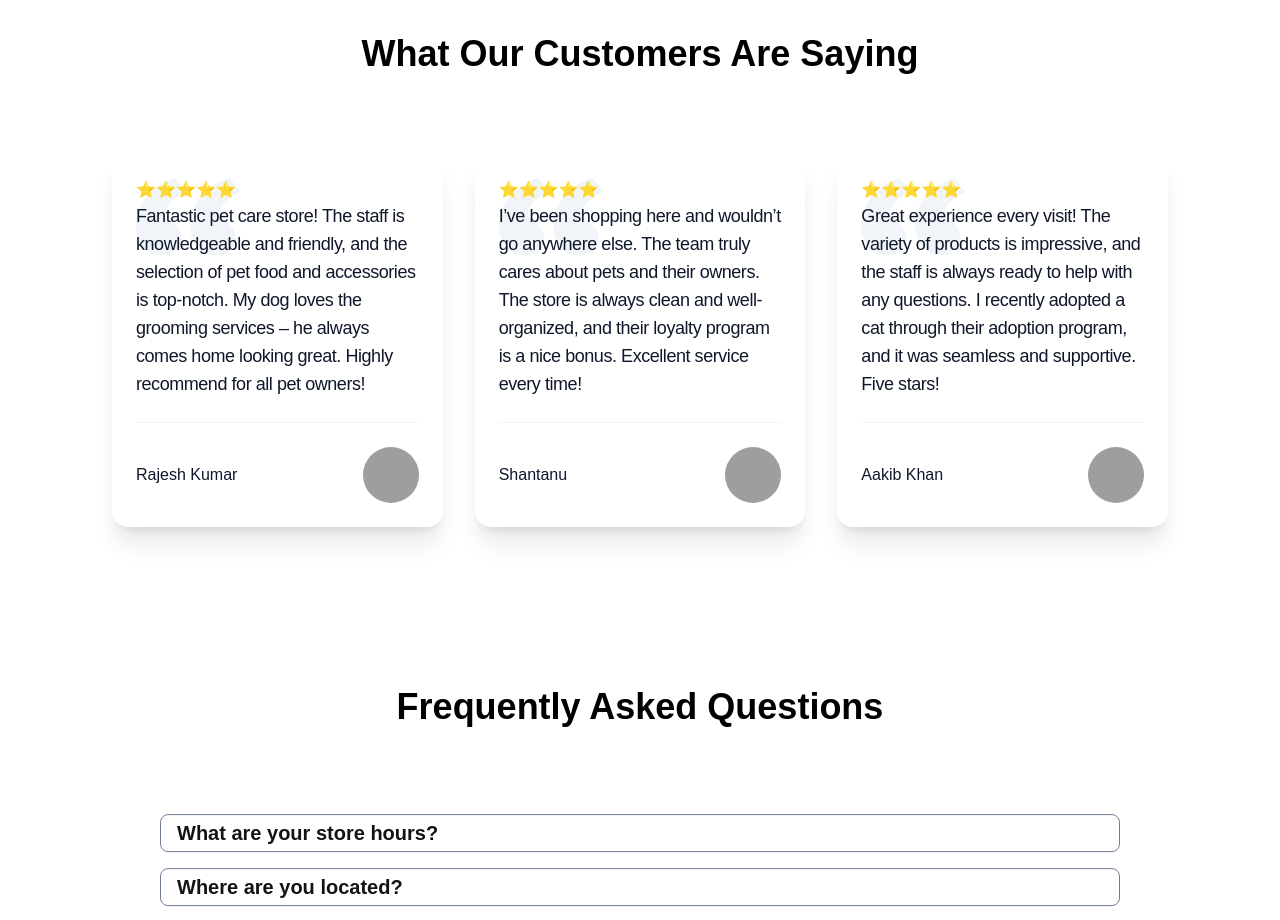
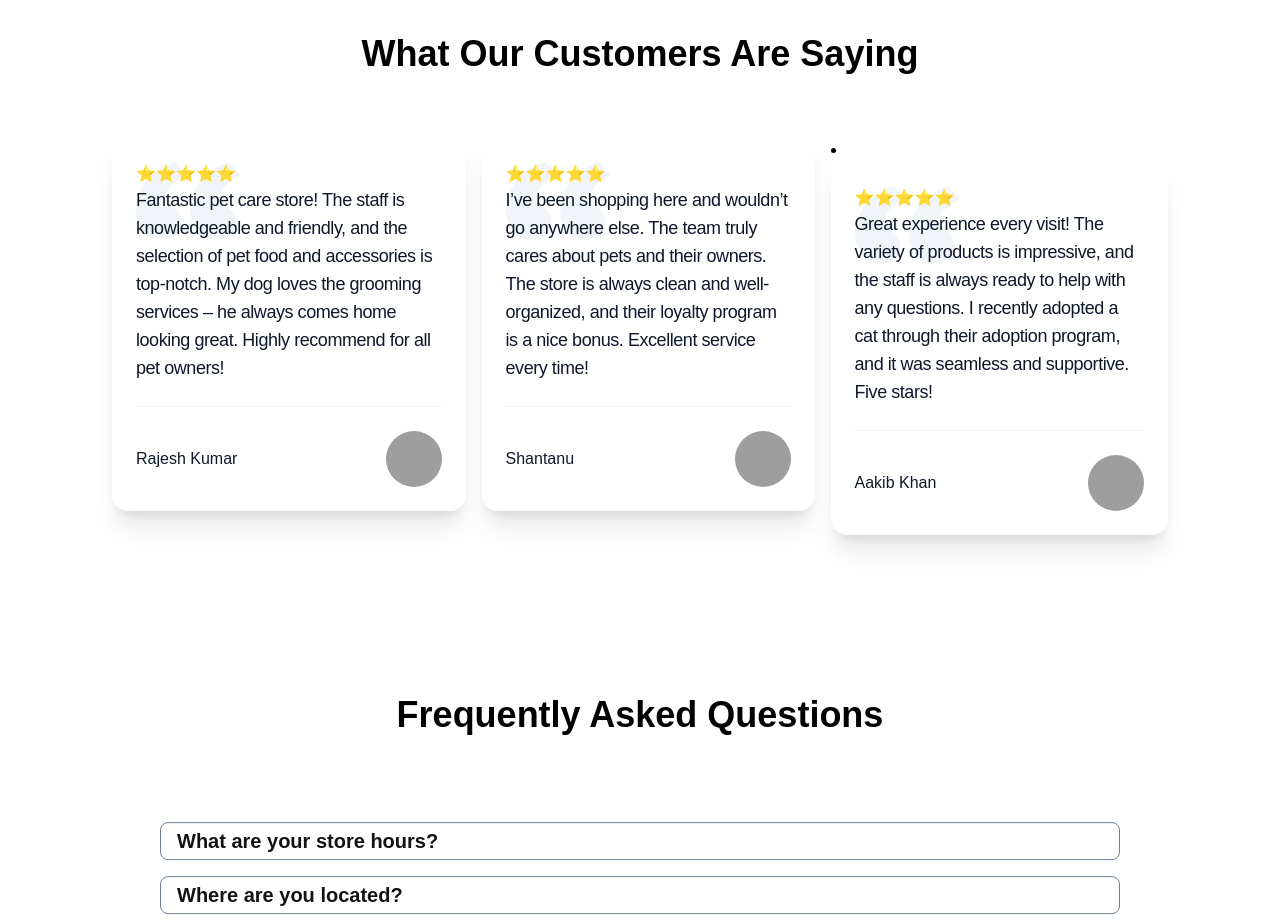
Before and after one commit to Joiyad-abg/spc-website, a React (Create React App) app: page / in a window 1280 px wide. Shown: the part 4180-5100 px from the top of the page. Built offline with nearby package versions, Linux system fonts and the light colour scheme; grey boxes are pictures that could not be loaded.

Commit message:
ul issue resolved

```diff
--- a/src/components/Reviews/Reviews.jsx
+++ b/src/components/Reviews/Reviews.jsx
@@ -10,13 +10,11 @@ const Reviews = () => {
               What Our Customers Are Saying
             </h2>
           </div>
-          <ul
+          <div
             role="list"
-            className="mx-auto mt-16 grid max-w-2xl grid-cols-1 gap-6 sm:gap-8 lg:mt-20 lg:max-w-none lg:grid-cols-3"
+            className="mx-auto mt-16 flex flex-col md:flex-row gap-4"
           >
-            <li>
-              <ul role="list" className="flex flex-col gap-y-6 sm:gap-y-8">
-                <li>
+            <div className="flex flex-col gap-y-6 sm:gap-y-8">
               <figure className="relative rounded-2xl bg-white p-6 shadow-xl shadow-slate-900/10">
                 <svg
                   aria-hidden="true"
@@ -30,10 +28,10 @@ const Reviews = () => {
                 <blockquote className="relative">
                   <p className="text-lg tracking-tight text-slate-900">
                     Fantastic pet care store! The staff is knowledgeable and
-                        friendly, and the selection of pet food and accessories
-                        is top-notch. My dog loves the grooming services – he
-                        always comes home looking great. Highly recommend for
-                        all pet owners!
+                    friendly, and the selection of pet food and accessories is
+                    top-notch. My dog loves the grooming services – he always
+                    comes home looking great. Highly recommend for all pet
+                    owners!
                   </p>
                 </blockquote>
                 <figcaption className="relative mt-6 flex items-center justify-between border-t border-slate-100 pt-6">
@@ -52,12 +50,9 @@ const Reviews = () => {
                   </div>
                 </figcaption>
               </figure>
-                </li>
-              </ul>
-            </li>
-            <li>
-              <ul role="list" className="flex flex-col gap-y-6 sm:gap-y-8">
-                <li>
+            </div>
+
+            <div className="flex flex-col gap-y-6 sm:gap-y-8">
               <figure className="relative rounded-2xl bg-white p-6 shadow-xl shadow-slate-900/10">
                 <svg
                   aria-hidden="true"
@@ -70,11 +65,10 @@ const Reviews = () => {
                 <blockquote className="relative">⭐⭐⭐⭐⭐</blockquote>
                 <blockquote className="relative">
                   <p className="text-lg tracking-tight text-slate-900">
-                        I’ve been shopping here and wouldn’t go anywhere else.
-                        The team truly cares about pets and their owners. The
-                        store is always clean and well-organized, and their
-                        loyalty program is a nice bonus. Excellent service every
-                        time!
+                    I’ve been shopping here and wouldn’t go anywhere else. The
+                    team truly cares about pets and their owners. The store is
+                    always clean and well-organized, and their loyalty program
+                    is a nice bonus. Excellent service every time!
                   </p>
                 </blockquote>
                 <figcaption className="relative mt-6 flex items-center justify-between border-t border-slate-100 pt-6">
@@ -93,11 +87,9 @@ const Reviews = () => {
                   </div>
                 </figcaption>
               </figure>
-                </li>
-              </ul>
-            </li>
-            <li>
-              <ul role="list" className="flex flex-col gap-y-6 sm:gap-y-8">
+            </div>
+
+            <div className="flex flex-col gap-y-6 sm:gap-y-8">
               <li>
                 <figure className="relative rounded-2xl bg-white p-6 shadow-xl shadow-slate-900/10">
                   <svg
@@ -112,10 +104,9 @@ const Reviews = () => {
                   <blockquote className="relative">
                     <p className="text-lg tracking-tight text-slate-900">
                       Great experience every visit! The variety of products is
-                        impressive, and the staff is always ready to help with
-                        any questions. I recently adopted a cat through their
-                        adoption program, and it was seamless and supportive.
-                        Five stars!
+                      impressive, and the staff is always ready to help with any
+                      questions. I recently adopted a cat through their adoption
+                      program, and it was seamless and supportive. Five stars!
                     </p>
                   </blockquote>
                   <figcaption className="relative mt-6 flex items-center justify-between border-t border-slate-100 pt-6">
@@ -135,9 +126,8 @@ const Reviews = () => {
                   </figcaption>
                 </figure>
               </li>
-              </ul>
-            </li>
-          </ul>
+            </div>
+          </div>
         </div>
       </section>
     </div>
```
Lines whose indentation alone changed are shown as unchanged.
